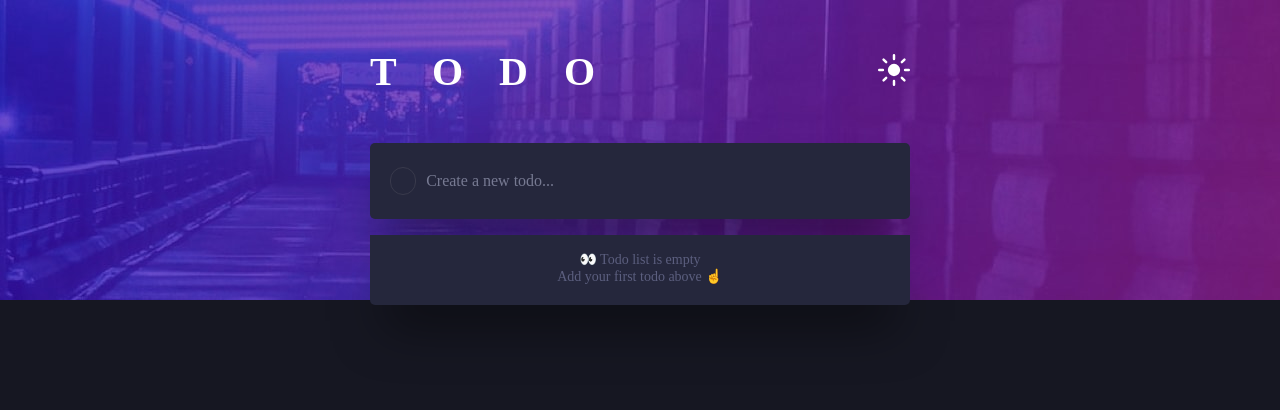
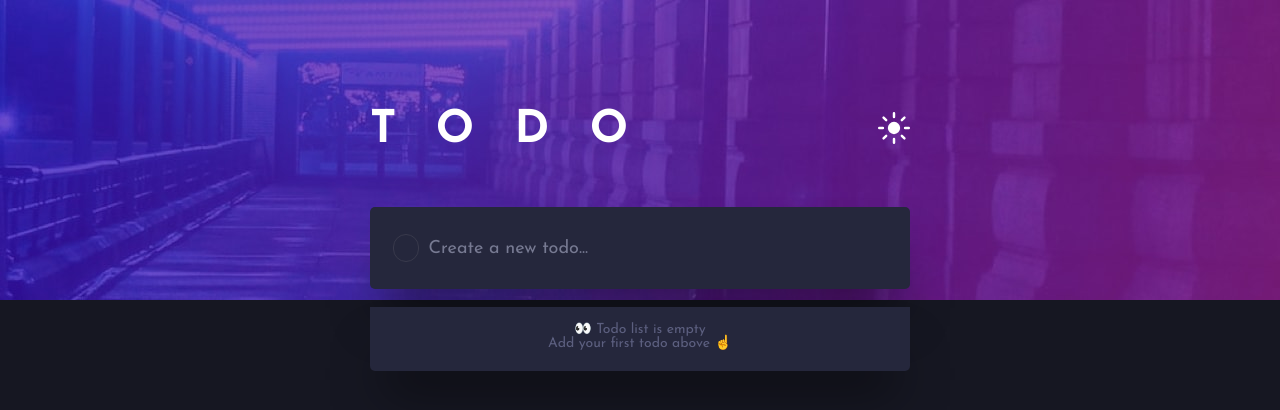
Before and after one commit to fbrzrvn/frontend-master-todo-app, a React (Create React App) app: page / in a window 1280 px wide. Shown: the top 410 px of the page. Built offline with nearby package versions, Linux system fonts and the light colour scheme.

Commit message:
fix: typo

```diff
--- a/src/styles/globals.js
+++ b/src/styles/globals.js
@@ -18,7 +18,7 @@ export const GlobalStyles = createGlobalStyle`
     background-image: url(${({ theme }) => theme.background});
     background-repeat: no-repeat;
     color: ${COLOR.white};
-    font-family: 'Josefin Sans', sans-serif';
+    font-family: 'Josefin Sans', sans-serif;
     font-size: 18px;
     line-height: 1;
     padding: 3em 2em;
```
